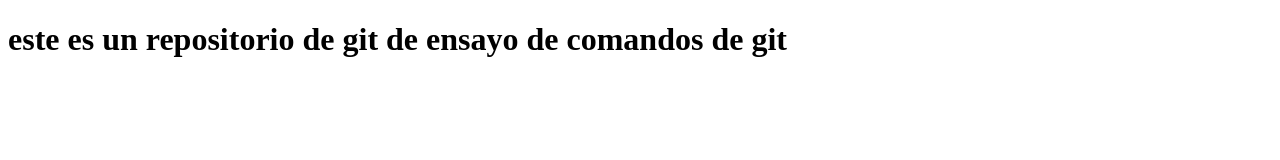
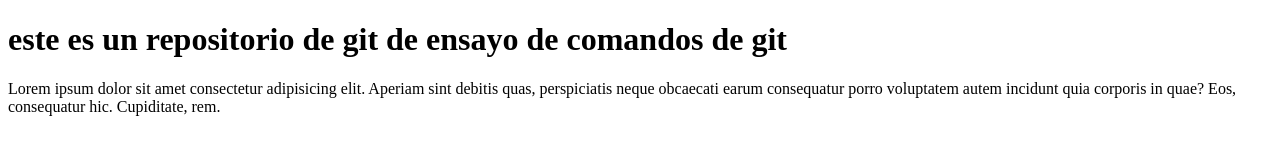
Before and after one commit to Metlel32/practicaSubida, a plain HTML site: page index.html in a window 1280 px wide. Drawn offline with Linux system fonts and the light colour scheme.

Commit message:
este es el segundo commit- estamos ensayando la subida

```diff
--- a/index.html
+++ b/index.html
@@ -8,6 +8,7 @@
 </head>
 <body>
     <h1> este es un repositorio de git de ensayo de comandos de git</h1>
+    <p> Lorem ipsum dolor sit amet consectetur adipisicing elit. Aperiam sint debitis quas, perspiciatis neque obcaecati earum consequatur porro voluptatem autem incidunt quia corporis in quae? Eos, consequatur hic. Cupiditate, rem.</p>
 
 </body>
 </html>
```
